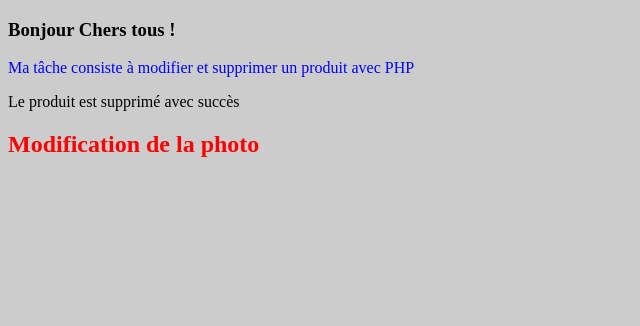
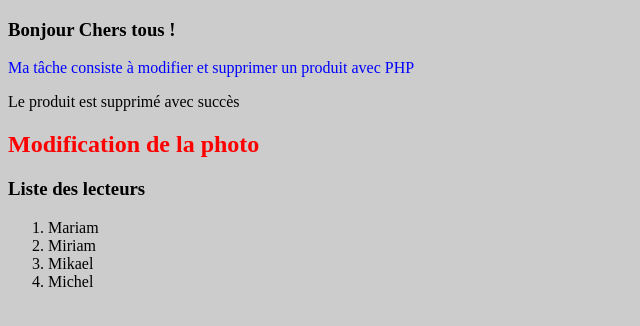
Before and after one commit to hibaigle/h-somaa, a plain HTML site: page index.html in a window 1280 px wide. Shown: the whole page, without its empty margins (0-640 px from the left). Drawn offline with Linux system fonts and the light colour scheme.

Commit message:
Affichage liste des lecteurs

```diff
--- a/index.html
+++ b/index.html
@@ -12,6 +12,13 @@
         <p style="color:blue;">Ma tâche consiste à modifier et supprimer un produit avec PHP</p>
         <p>Le produit est supprimé avec succès</p>
         <h2 style="color:red;">Modification de la photo</h2>
+        <h3>Liste des lecteurs</h3>
+        <ol>
+            <li>Mariam</li>
+            <li>Miriam</li>
+            <li>Mikael</li>
+            <li>Michel</li>
+        </ol>
     </div>
 </body>
 </html>
```
